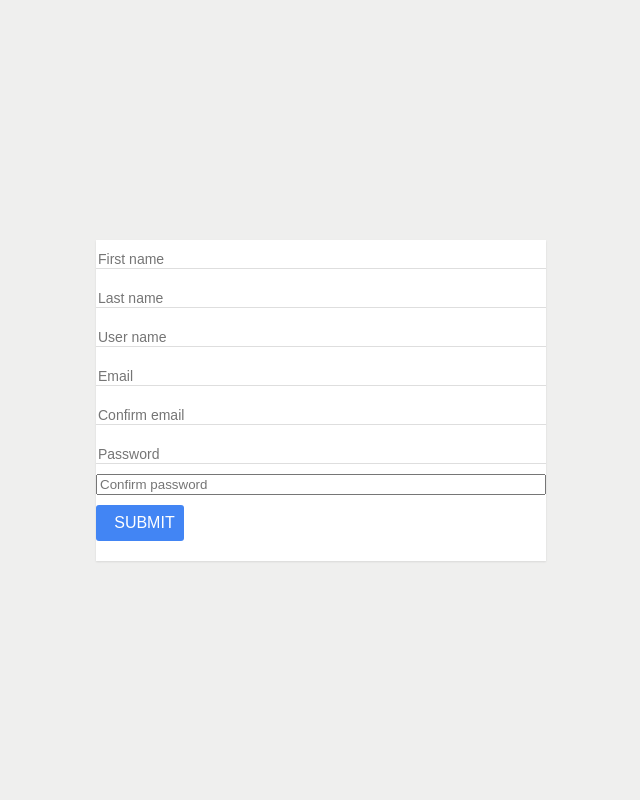
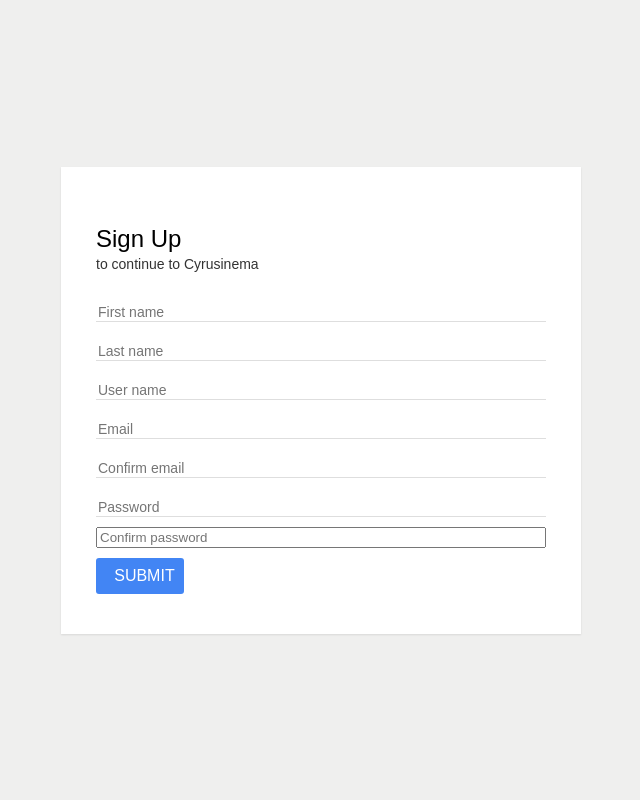
Before and after one commit to sipostudent/Cyrusinema, a PHP site: page /register.php in a window 1280 px wide. Shown: the whole page, without its empty margins (319-959 px from the left). Run offline with PHP 8.4, Linux system fonts and the light colour scheme.

Commit message:
added title section

```diff
--- a/assets/style/style.css
+++ b/assets/style/style.css
@@ -3,6 +3,11 @@ body {
     height: 100%;
     padding: 0;
     margin: 0;
+}
+
+* {
+    font-family: Arial, Helvetica, sans-serif;
+    color: #333;
 }
 
 .signInContainer {
@@ -19,6 +24,7 @@ body {
     max-height: 100%;
     width: 450px;
     box-shadow: rgba(0,0,0, 0.1) 0 1px 2px;
+    padding: 20px 35px;
 }
 
 .column form {
@@ -47,3 +53,20 @@ body {
     margin-bottom: 20px;
     font-size: 16px;
 }
+
+.column .header {
+    padding: 20px 0;
+}
+
+.column h3 {
+    font-size: 24px;
+    font-weight: 400;
+    line-height: 32px;
+    margin: 0;
+    padding-top: 16px;
+    color: #000;
+}
+
+.column .header span {
+    font-size: 14px;
+}
--- a/register.php
+++ b/register.php
@@ -15,6 +15,11 @@
     <div class="signInContainer">
 
         <div class="column">
+
+            <div class="header">
+                <h3>Sign Up</h3>
+                <span>to continue to Cyrusinema</span>
+            </div>
 
             <form method="POST">
 
```
